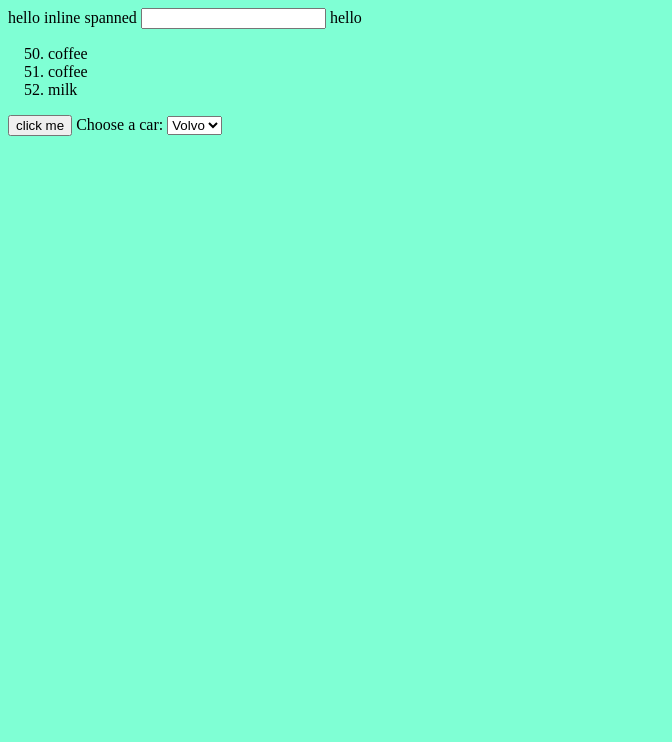
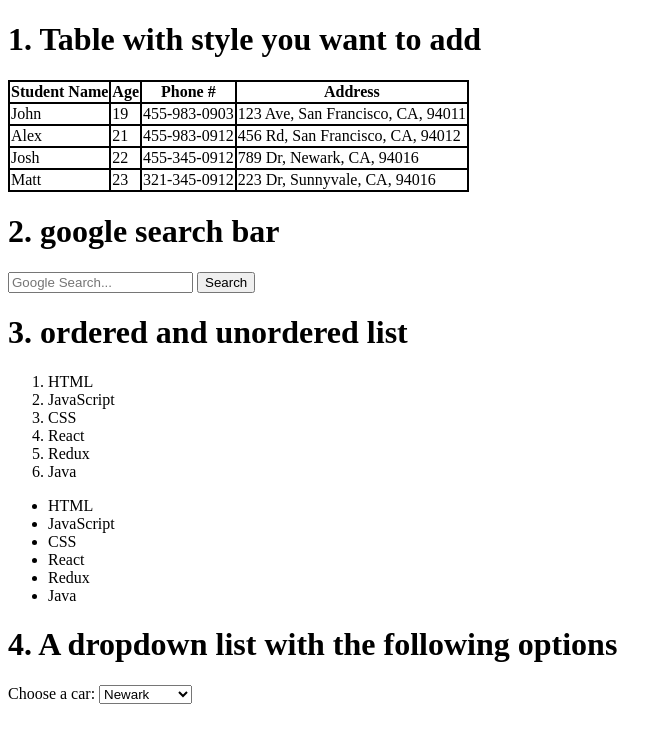
Before and after one commit to carry0828-baiquan/chuwa_js, a plain HTML site: page index.html in a window 1280 px wide. Shown: the whole page, without its empty margins (0-672 px from the left). Drawn offline with Linux system fonts and the light colour scheme.

Commit message:
first try

```diff
--- a/index.css
+++ b/index.css
@@ -1,3 +1,7 @@
-h1 {
-    collapse: true;
+
+
+table, th, td {
+    border: 2px solid black;
+    border-collapse: collapse;
+
 }
--- a/index.html
+++ b/index.html
@@ -3,47 +3,103 @@
 <head>
     <meta charset="UTF-8">
     <title>Title</title>
+    <link href="index.css" rel="stylesheet">
 </head>
+<body>
+<div>
+    <h1>
+        1. Table with style you want to add
+    </h1>
+</div>
 
-<link rel="stylesheet" href="index.css">
-
-<body>
 
 <div>
-    hello
-    <span>
-        inline spanned
-    </span>
-        <input type="text">
-    hello
+    <table>
+        <tr>
+            <th> Student Name </th>
+            <th> Age </th>
+            <th> Phone # </th>
+            <th> Address </th>
+        </tr>
+        <tr>
+            <td>John</td>
+            <td>19</td>
+            <td>455-983-0903</td>
+            <td>123 Ave, San Francisco, CA, 94011</td>
+        </tr>
+        <tr>
+            <td>Alex</td>
+            <td>21</td>
+            <td>455-983-0912</td>
+            <td>456 Rd, San Francisco, CA, 94012</td>
+        </tr>
+        <tr>
+            <td>Josh</td>
+            <td>22</td>
+            <td>455-345-0912</td>
+            <td>789 Dr, Newark, CA, 94016</td>
+        </tr>
+        <tr>
+            <td>Matt</td>
+            <td>23</td>
+            <td>321-345-0912</td>
+            <td>223 Dr, Sunnyvale, CA, 94016</td>
+        </tr>
+    </table>
+
+</div>
+
+<!--part 2 google search bar-->
+<div>
+    <h1>2. google search bar</h1>
+    <form id="form" role="search">
+        <input type="search" id="query" name="q"
+               placeholder="Google Search..."
+               aria-label="Search through site content">
+        <button>Search</button>
+    </form>
+</div>
+
+<!--part 3 ordered list-->
+
+<div>
+    <h1>
+        3. ordered and unordered list
+    </h1>
+    <ol>
+        <li value="1">HTML</li>
+        <li>JavaScript</li>
+        <li>CSS</li>
+        <li>React</li>
+        <li>Redux</li>
+        <li>Java</li>
+    </ol>
+
+    <ul>
+        <li>HTML</li>
+        <li>JavaScript</li>
+        <li>CSS</li>
+        <li>React</li>
+        <li>Redux</li>
+        <li>Java</li>
+
+    </ul>
+
 </div>
 
 <div>
-    <ol start="50">
-        <li>coffee</li>
-        <li>coffee</li>
-        <li>milk</li>
-    </ol>
+    <h1>
+        4. A dropdown list with the following options
+    </h1>
+    <label for="cars">Choose a car:</label>
 
-    <input type="button" value="click me">
-    <label for="cars">Choose a car:</label>
     <select name="cars" id="cars">
-        <option value="volvo">Volvo</option>
-        <option value="saab">Saab</option>
-        <option value="opel">Opel</option>
-        <option value="audi">Audi</option>
+        <option value="Newark">Newark</option>
+        <option value="Santa Clara">Santa Clara</option>
+        <option value="UnionCity">Union City</option>
+        <option value="Daly City">Daly City</option>
+        <option value="San Jose">San Jose</option>
     </select>
 </div>
 </body>
-
-<style>
-    body {
-        background-color: aquamarine;
-    }
-    h1 {
-        color: antiquewhite;
-    }
-
-</style>
-
 </html>
```
